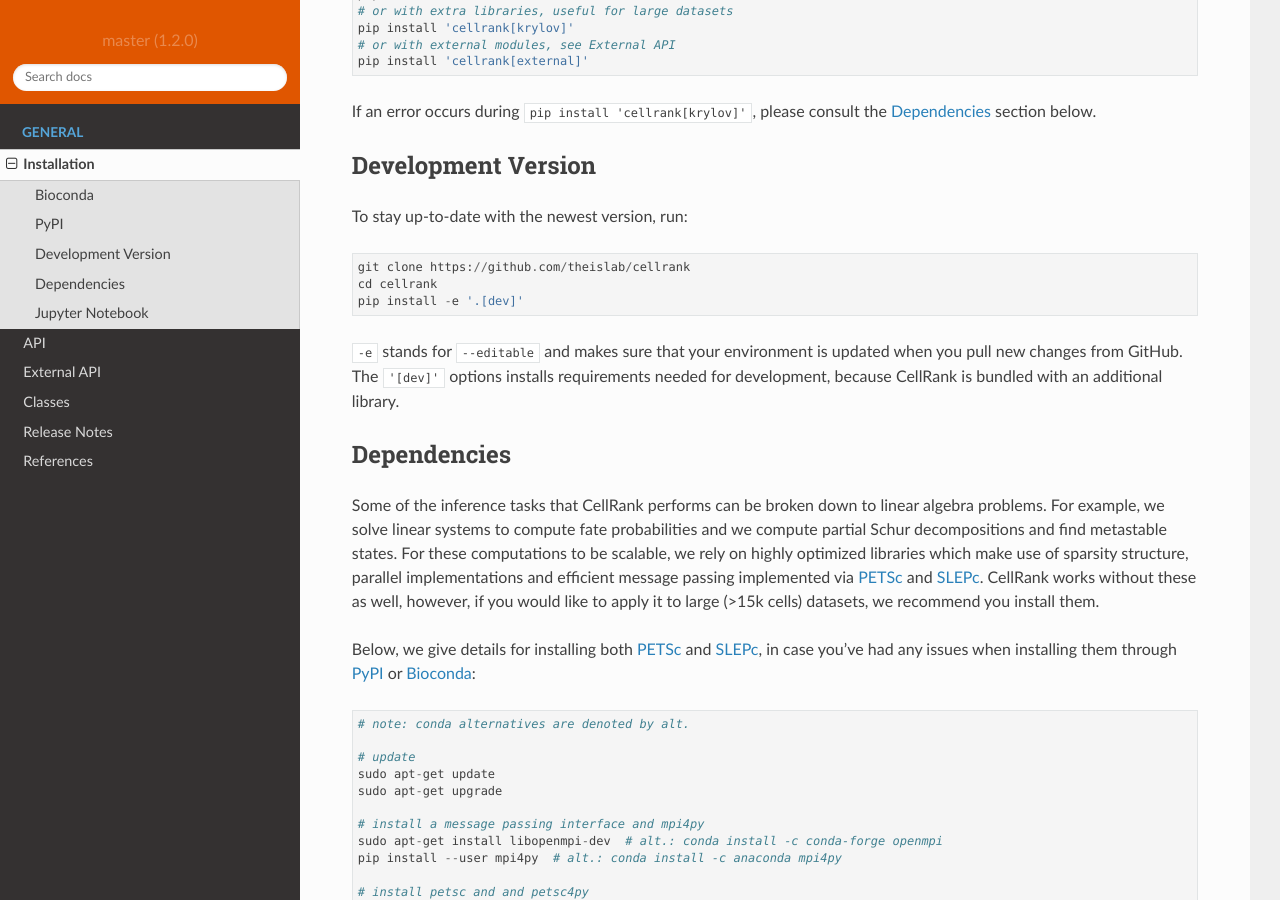
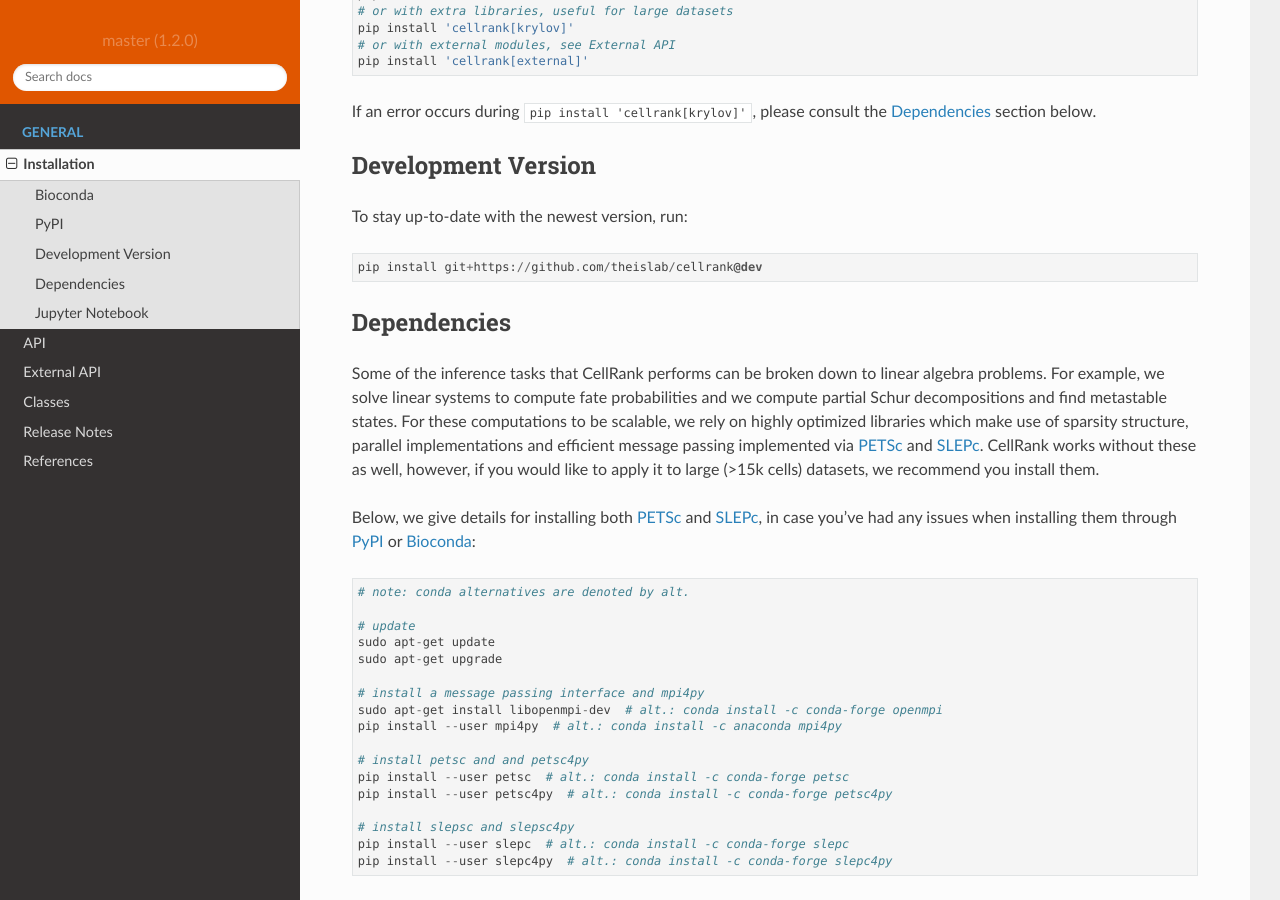
Before and after one commit to theislab/cellrank, a Sphinx documentation site: the page built from docs/source/installation.rst, in a window 1280 px wide and 900 px high, scrolled down 595 px. Built offline with Sphinx 7.4.7 and the Read the Docs theme 2.0.0, drawn with Linux system fonts in a browser that asks for light colours; pages that are not in the unit, such as notebooks, are missing from menus; the version number is read from the project's files by our own code.

Commit message:
[ci skip] Update dev install, docs

```diff
--- a/docs/requirements.txt
+++ b/docs/requirements.txt
@@ -1,4 +1,4 @@
--r ../requirements.txt
+-r ../requirements.txt  # must include this because of examples
 bezier
 louvain>=0.6,!=0.6.2
 memory_profiler>=0.57.0
--- a/docs/source/installation.rst
+++ b/docs/source/installation.rst
@@ -29,13 +29,7 @@
 ~~~~~~~~~~~~~~~~~~~
 To stay up-to-date with the newest version, run::
 
-    git clone https://github.com/theislab/cellrank
-    cd cellrank
-    pip install -e '.[dev]'
-
-``-e`` stands for ``--editable`` and makes sure that your environment is updated
-when you pull new changes from GitHub. The ``'[dev]'`` options installs requirements
-needed for development, because CellRank is bundled with an additional library.
+    pip install git+https://github.com/theislab/cellrank@dev
 
 Dependencies
 ~~~~~~~~~~~~
```
Also changed, not shown: CONTRIBUTING.rst (+21 -20 lines), docs/source/external_api.rst (+10 -1 lines), 2 other files.
